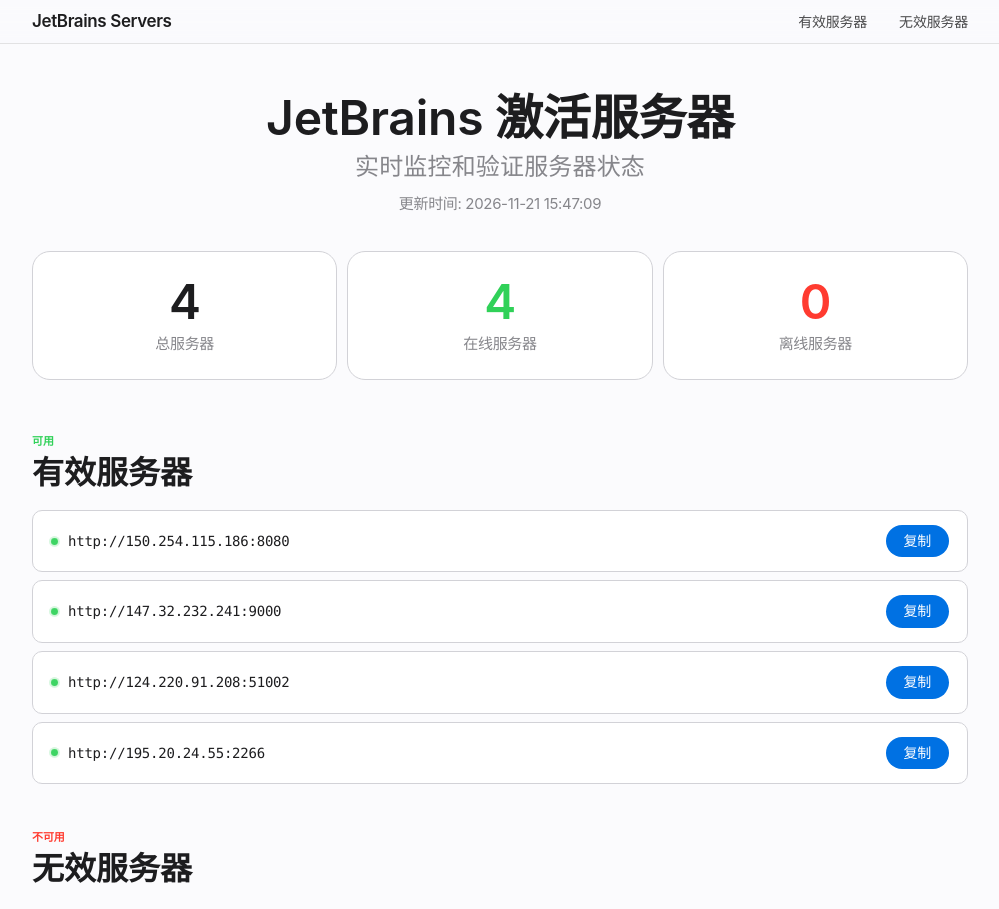
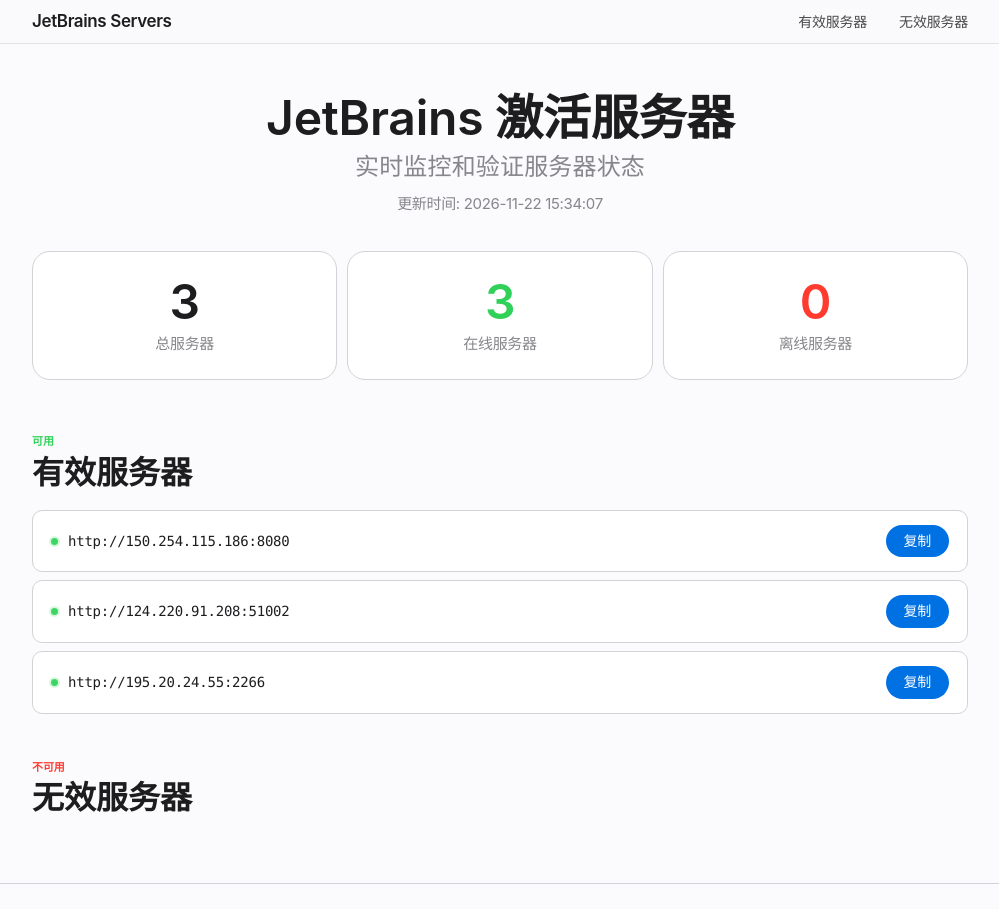
Before and after one commit to cuijianzhuang/jetbrains_servers_updater, a plain HTML site: page index.html in a window 1280 px wide. Shown: the top 909 px of the page, without its empty margins (140-1139 px from the left). Drawn offline with Linux system fonts and the light colour scheme; a web font is replaced by a local one.

Commit message:
Update servers list

```diff
--- a/index.html
+++ b/index.html
@@ -575,16 +575,16 @@
         <div class="header">
             <h1>JetBrains 激活服务器</h1>
             <div class="subtitle">实时监控和验证服务器状态</div>
-            <div class="update-time">更新时间: 2026-11-21 15:47:09</div>
+            <div class="update-time">更新时间: 2026-11-22 15:34:07</div>
         </div>
 
         <div class="stats-container">
             <div class="stats-card">
-                <div class="stats-value">4</div>
+                <div class="stats-value">3</div>
                 <div class="stats-label">总服务器</div>
             </div>
             <div class="stats-card">
-                <div class="stats-value" style="color: var(--success-color)">4</div>
+                <div class="stats-value" style="color: var(--success-color)">3</div>
                 <div class="stats-label">在线服务器</div>
             </div>
             <div class="stats-card">
@@ -601,11 +601,6 @@
                 <li class="server-item valid">
                     <span class="server-url">http://150.254.115.186:8080</span>
                     <button class="copy-btn" onclick="copyToClipboard(this, 'http://150.254.115.186:8080')">复制</button>
-                </li>
-
-                <li class="server-item valid">
-                    <span class="server-url">http://147.32.232.241:9000</span>
-                    <button class="copy-btn" onclick="copyToClipboard(this, 'http://147.32.232.241:9000')">复制</button>
                 </li>
 
                 <li class="server-item valid">
```
Also changed, not shown: jetbrains_servers.txt.
